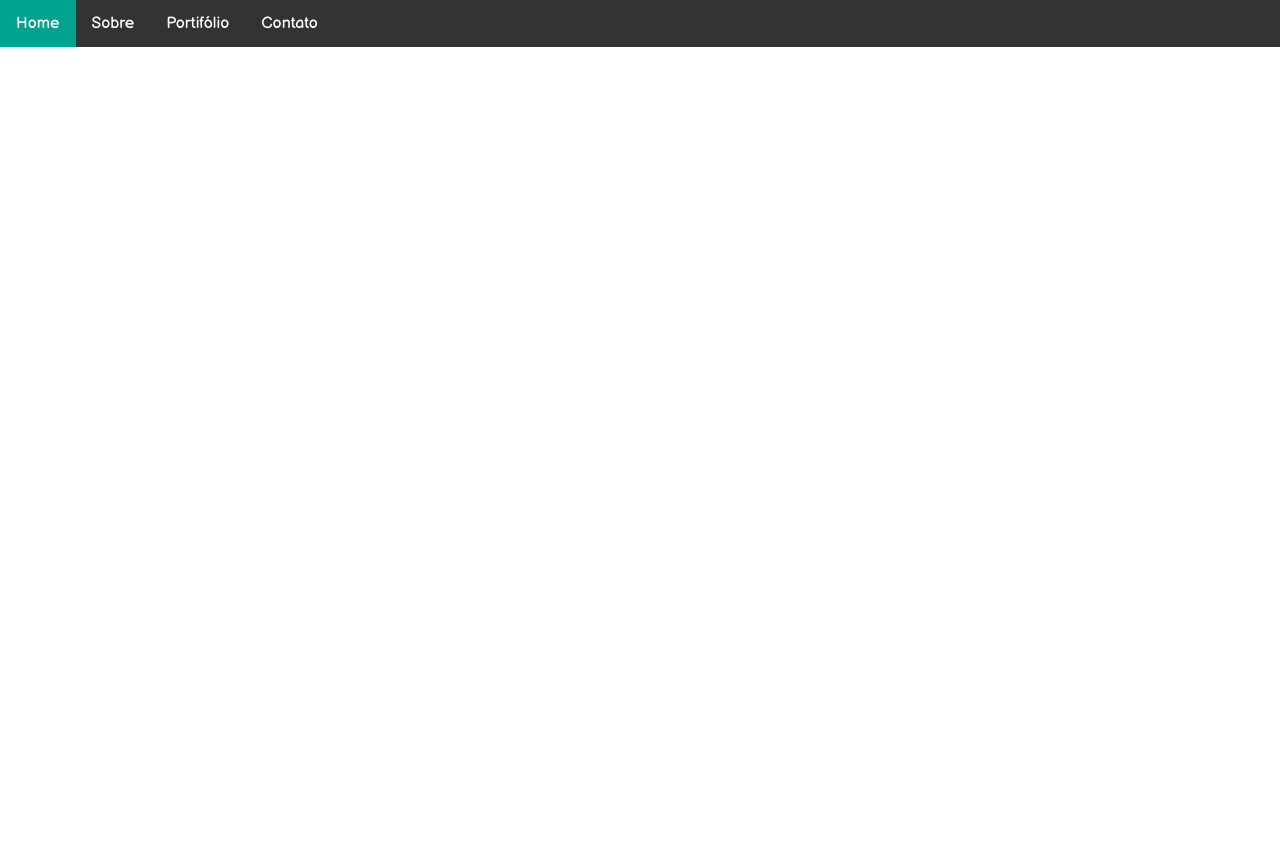
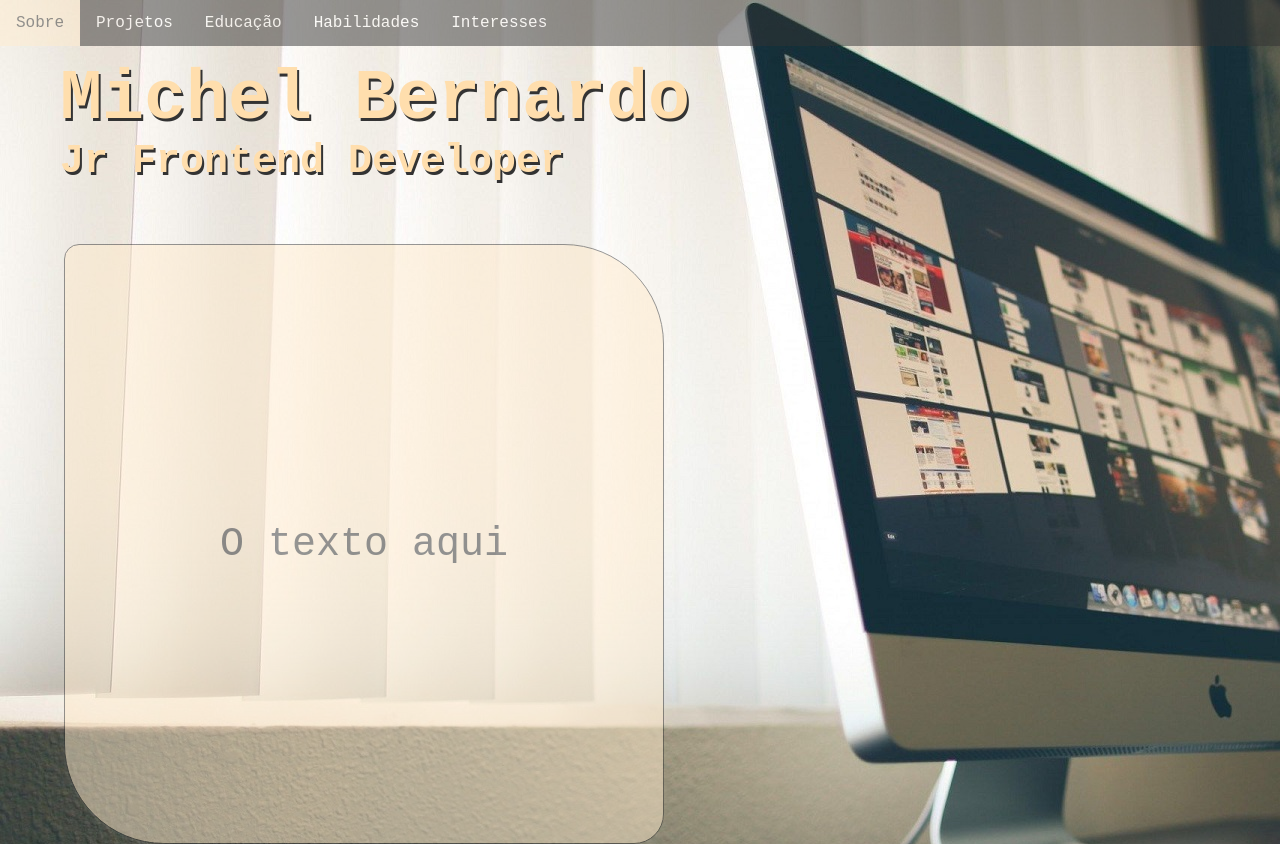
Before and after one commit to bernardojachegou/imersao_css, a plain HTML site: page index.html in a window 1280 px wide. Before the commit the page ends 800 px from the top, so only its background shows below. Drawn offline with Linux system fonts and the light colour scheme; a web font is replaced by a local one.

Commit message:
plano de fundo e caixa de texto elaboradas

```diff
--- a/css/estilos.css
+++ b/css/estilos.css
@@ -2,17 +2,21 @@
   margin: 0;
   padding: 0;
   box-sizing: border-box;
+  color: white;
+  font-family: 'Oxygen Mono', monospace;
 }
 
 body {
-    font-family: 'Balsamiq Sans', cursive;
+  background-image: url('../img/athome.jpg');
 }
 
 /* NAVIGATION BAR */
+
 .menu {
   position: fixed;
   top: 0;
   width: 100vw;
+  opacity: 0.5;
 }
 
 .menu ul {
@@ -36,5 +40,44 @@
 }
 
 .menu ul li a:hover {
-    background-color: #00a38d;
+  color: #333;
+  background-color: #FFEBCD;
 }
+
+.titulo-principal {
+  padding: 40px;
+  margin: 20px;
+  text-align: left;
+}
+
+h1 {
+  font-size: 70px;
+}
+
+h2 {
+  font-size: 40px;
+}
+
+h1, h2 {
+  color: #FFDEAD;
+  text-shadow: 2px 3px #333;
+}
+
+.sobre {
+  display: flex;
+  margin-left: 5%;
+  width: 600px;
+  height: 600px;
+  background-color: #FFEBCD;
+  box-shadow: 0 4px 16px -12px;
+  border-radius: 15px 100px 30px;
+  border: solid 1px #333;
+  opacity: 0.5;
+  align-items: center;
+  justify-content: center;
+}
+
+p {
+  font-size: 40px;
+  color: #333;
+}
--- a/index.html
+++ b/index.html
@@ -6,18 +6,28 @@
     <meta name="viewport" content="width=device-width, initial-scale=1.0">
     <title>Imersão CSS</title>
     <link rel="stylesheet" type="text/css" href="/css/estilos.css">
-    <link href="https://fonts.googleapis.com/css2?family=Balsamiq+Sans:ital,wght@0,400;0,700;1,700&display=swap" rel="stylesheet">
+    <link href="https://fonts.googleapis.com/css2?family=Oxygen+Mono&display=swap" rel="stylesheet">
 </head>
 
 <body>
     <nav class="menu">
         <ul>
-            <li><a href="">Home</a></li>
             <li><a href="">Sobre</a></li>
-            <li><a href="">Portifólio</a></li>
-            <li><a href="">Contato</a></li>
+            <li><a href="">Projetos</a></li>
+            <li><a href="">Educação</a></li>
+            <li><a href="">Habilidades</a></li>
+            <li><a href="">Interesses</a></li>
         </ul>
     </nav>
+    <header >
+        <div class="titulo-principal">
+        <h1>Michel Bernardo</h1>
+        <h2>Jr Frontend Developer</h2>
+        </div>
+        <div class="sobre">
+            <p>O texto aqui</p>
+        </div>
+    </header>
 </body>
 
 </html>
```
Also changed, not shown: img/athome.jpg (added). Lines whose indentation alone changed are shown as unchanged.
